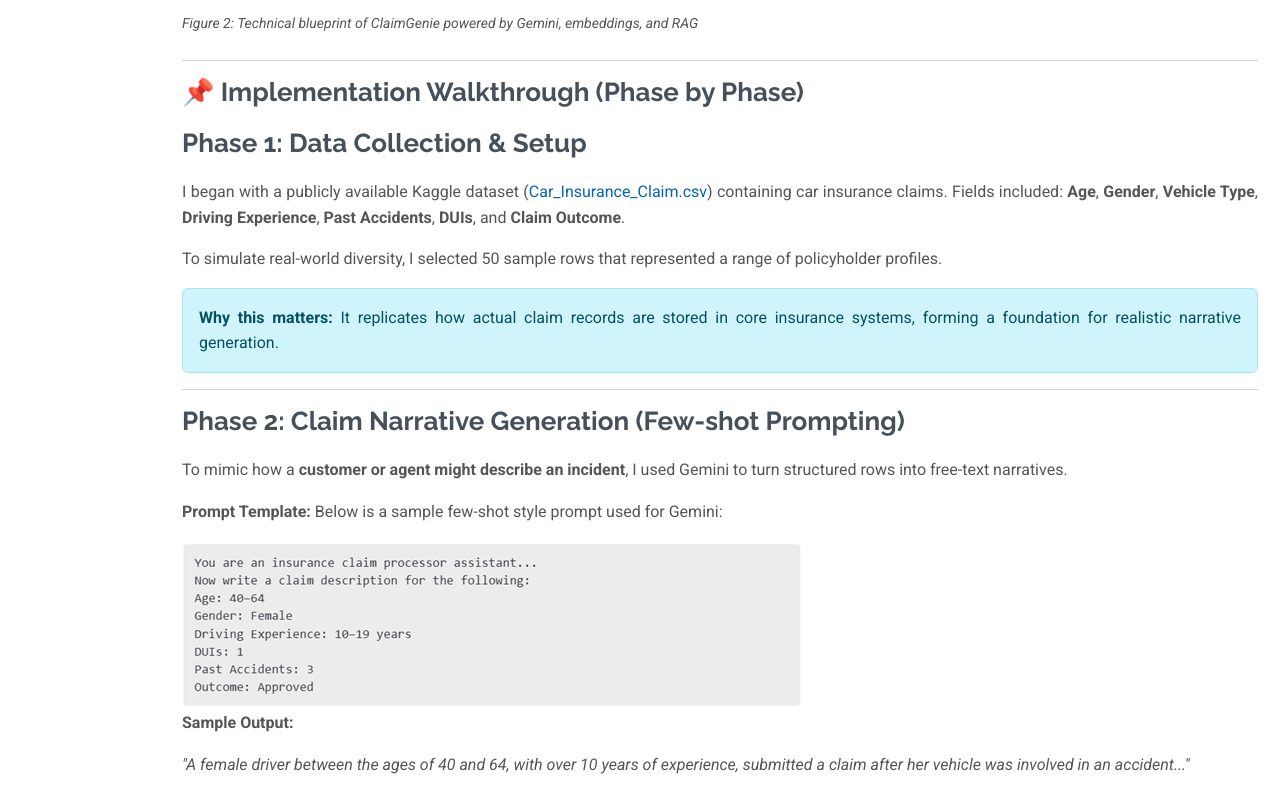
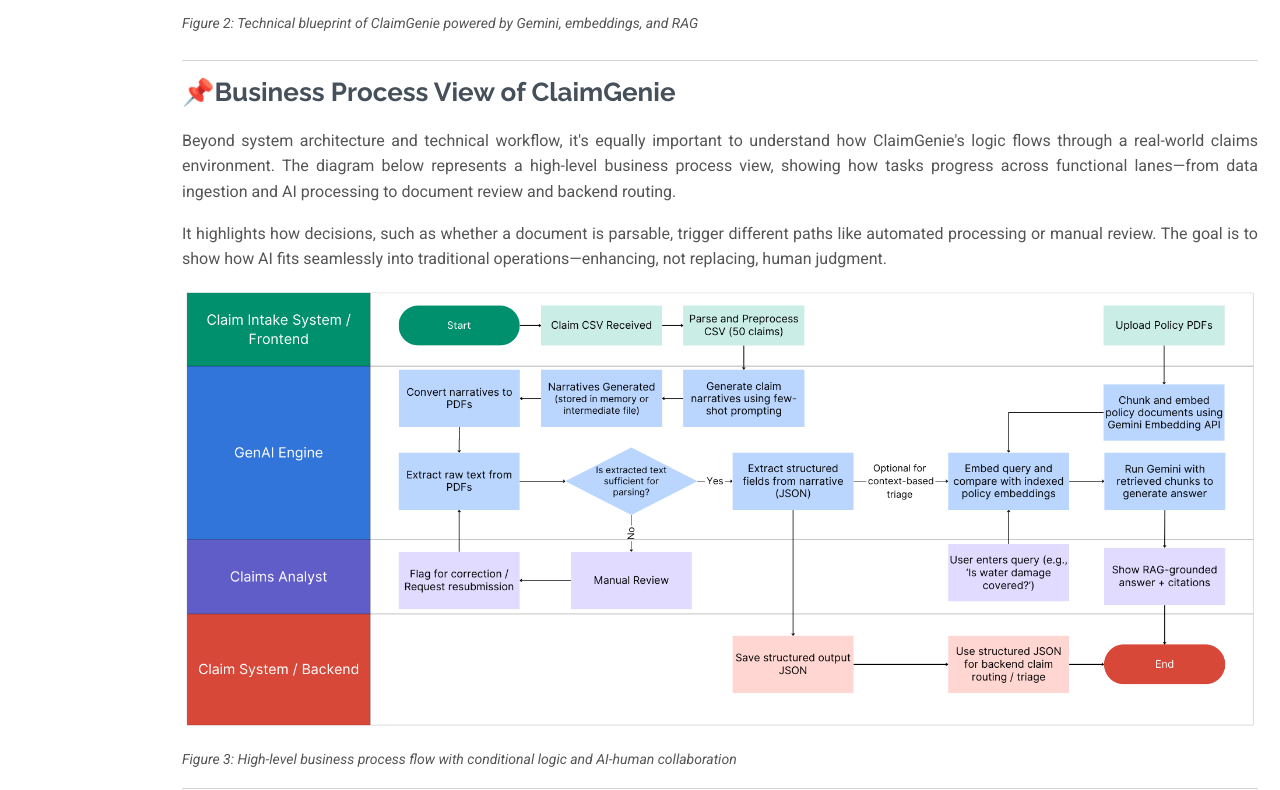
Before and after one commit to anitha049206/Anitha_Data_AI_Enthusiast, a plain HTML site: page genai_projects.html in a window 1280 px wide. Shown: the part 2240-3030 px from the top of the page. Drawn offline with Linux system fonts and the light colour scheme.

Commit message:
Update genai_projects.html

```diff
--- a/genai_projects.html
+++ b/genai_projects.html
@@ -247,7 +247,20 @@
   <img src="assets/img/AI-Projects/claimgenie_architecture.png" class="img-fluid" alt="ClaimGenie System Architecture" style="max-width: 900px;">
   <p><i><small>Figure 2: Technical blueprint of ClaimGenie powered by Gemini, embeddings, and RAG</small></i></p>
 </div>
+<hr>
+<h2>📌Business Process View of ClaimGenie</h2>
+<p>
+  Beyond system architecture and technical workflow, it's equally important to understand how ClaimGenie's logic flows through a real-world claims environment. The diagram below represents a high-level business process view, showing how tasks progress across functional lanes—from data ingestion and AI processing to document review and backend routing.
+</p>
+<p>
+  It highlights how decisions, such as whether a document is parsable, trigger different paths like automated processing or manual review. The goal is to show how AI fits seamlessly into traditional operations—enhancing, not replacing, human judgment.
+</p>
+<div class="text-center">
+  <img src="assets/img/AI-Projects/business_process.png" alt="ClaimGenie Business Process Diagram" class="img-fluid">
+  <p></p>
+  <p><i><small>Figure 3: High-level business process flow with conditional logic and AI-human collaboration</small></i></p>
 
+</div>
 
 <hr>
 <h2>📌 Implementation Walkthrough (Phase by Phase)</h2>
```
